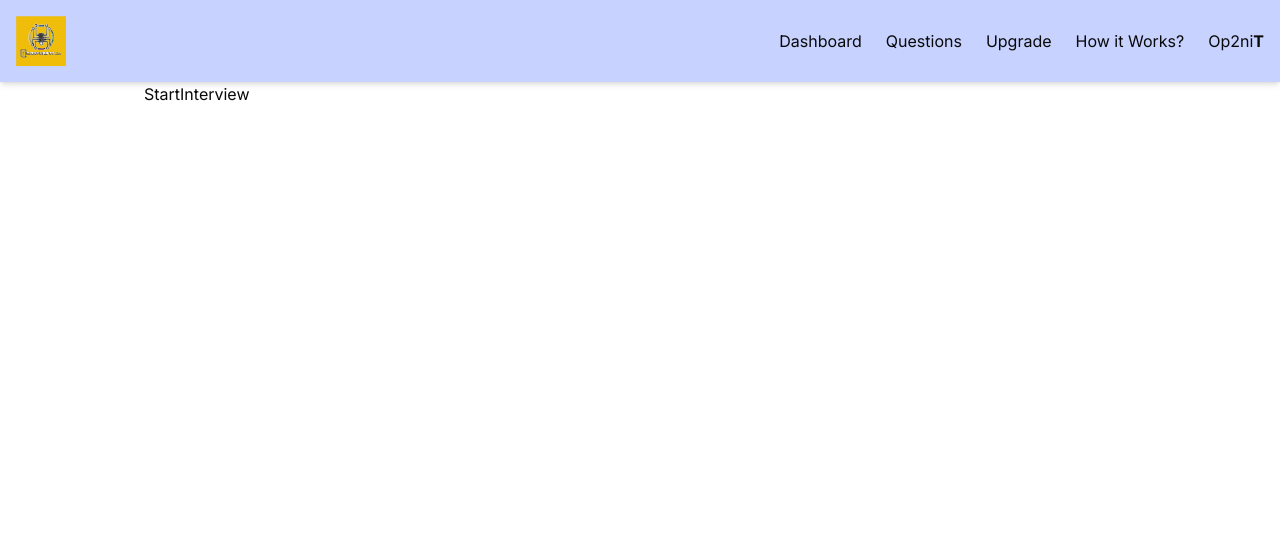
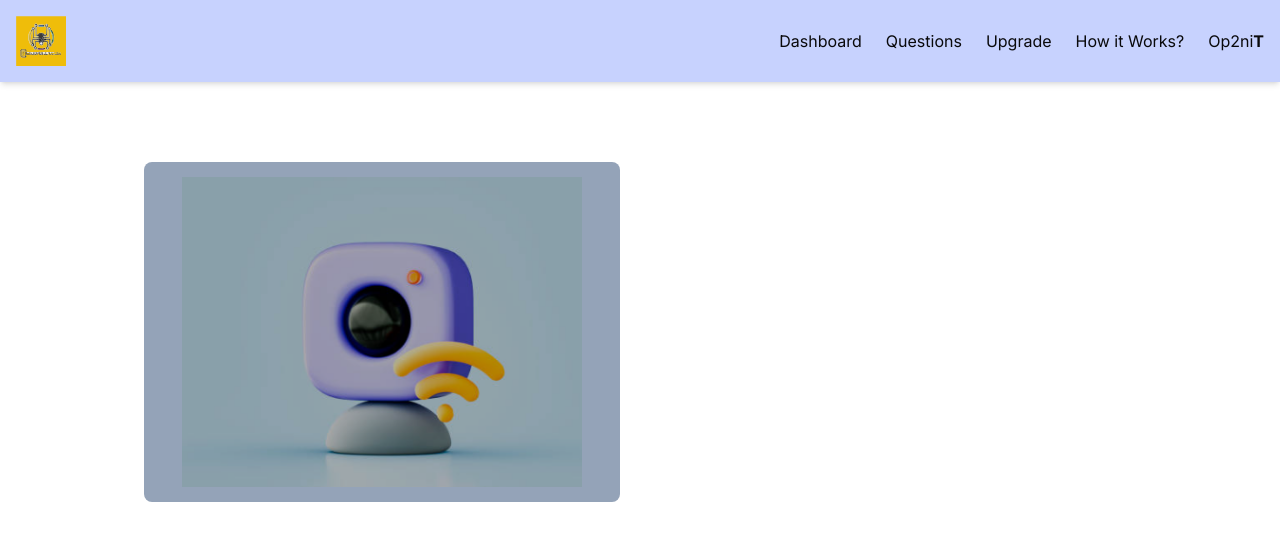
Before and after one commit to Quddos/bdhire-ai-mockinterview-platform, a Next.js app: page /dashboard/interview/1/start in a window 1280 px wide. Shown: the top 540 px of the page. Built offline with nearby package versions, Linux system fonts and the light colour scheme; no server answers; the database is empty.

Commit message:
working on WebcamAnswer for recording the answers

```diff
--- /dev/null
+++ b/app/dashboard/interview/[interviewId]/start/_components/QuestionsSection.jsx
@@ -0,0 +1,30 @@
+import { Lightbulb } from 'lucide-react'
+import React from 'react'
+
+function QuestionsSection({mockInterviewQuestion, activeQuestionIndex}) {
+  return mockInterviewQuestion&&(
+    <div className='p-5 border rounded-lg my-10'>
+        <div className='grid grid-cols-2 md:grid-cols-3 lg:grid-cols-4 gap-5'>
+            {mockInterviewQuestion&&mockInterviewQuestion.map((question, index)=>(
+                <h2 className={`p-2 bg-secondary rounded-full text-xs md:text-sm text-center cursor-pointer
+                    ${activeQuestionIndex==index&&'bg-yellow-500 text-white'}`}>Question #{index+1}</h2>
+            ))}
+
+        </div>
+        <h2 className='my-5 text-md md:text-lg'>{mockInterviewQuestion[activeQuestionIndex]?.question}</h2>
+        {/* // Adding a note */}
+        <div className='border rounded-lg p-5 bg-yellow-300 mt-20'>
+            <h2 className='flex gap-2 items-center text-yellow-500'>
+            <Lightbulb/>
+            <strong>Note:</strong>
+            </h2>
+            <h2 className='text-sm text-yellow-500 my-2'>{process.env.NEXT_PUBLIC_INFORMATION}</h2>
+
+        </div>
+
+    </div>
+
+  )
+}
+
+export default QuestionsSection
--- /dev/null
+++ b/app/dashboard/interview/[interviewId]/start/_components/RecordAnswerSection.jsx
@@ -0,0 +1,26 @@
+
+import Image from 'next/image'
+import React from 'react'
+import Webcam from 'react-webcam'
+
+function RecordAnswerSection() {
+  return (
+    <div className='flex flex-col justify-center items-center my-20 bg-slate-400 rounded-lg p-5'>
+        <Image src={'/webcam.png'} width={400} height={200}
+        className='absolute'/>
+        <Webcam
+        mirrored={true}
+        style={{
+            height:300,
+            width: '100%',
+            zIndex:10,
+
+
+
+
+        }}/>
+    </div>
+  )
+}
+
+export default RecordAnswerSection
--- a/app/dashboard/interview/[interviewId]/start/page.jsx
+++ b/app/dashboard/interview/[interviewId]/start/page.jsx
@@ -3,10 +3,13 @@ import { db } from "@/utils/db";
 import { MockInterview } from "@/utils/schema";
 import { eq } from "drizzle-orm";
 import React, { useEffect, useState } from "react";
+import QuestionsSection from "./_components/QuestionsSection";
+import RecordAnswerSection from "./_components/RecordAnswerSection";
 
 function StartInterview({params}) {
   const [interviewData, setInterviewData] = useState();
-  const [MockInterviewQuestion, setMockInterviewQuestion] = useState();
+  const [mockInterviewQuestion, setMockInterviewQuestion] = useState();
+  const [activeQuestionIndex, setActiveQuestionIndex] = useState(0);
   useEffect(() => {
     GetInterviewDetails();
 
@@ -28,7 +31,12 @@ function StartInterview({params}) {
   };
 
   return (
-    <div>StartInterview</div>
+    <div className="grid grid-cols-1 md:grid-cols-2 gap-1 md:gap-10">
+      <QuestionsSection
+      mockInterviewQuestion={mockInterviewQuestion}
+      activeQuestionIndex={activeQuestionIndex}/>
+      <RecordAnswerSection/>
+    </div>
   )
 }
 
```
Also changed, not shown: public/webcam.png (added).
